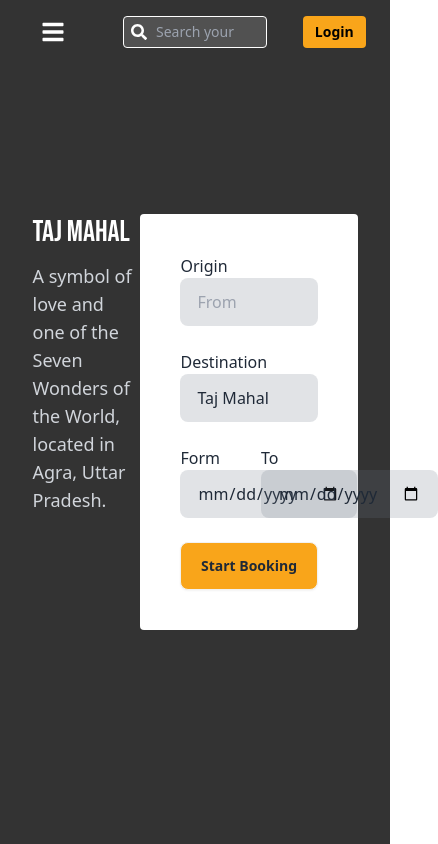
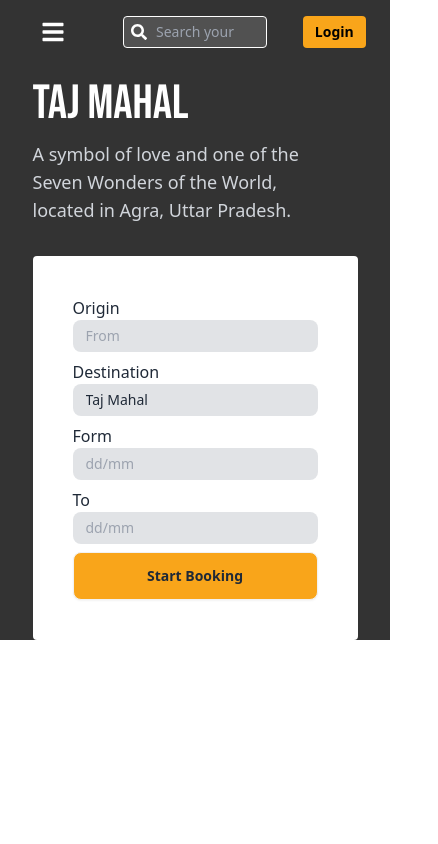
Before and after one commit to mehefujali/travel-guru, a React (Vite) app: page /home/destination/1 in a window 390 px wide. Shown: the whole page, 438 px wide, since content can reach past the window. Built offline with nearby package versions, Linux system fonts and the light colour scheme.

Commit message:
destination details responsive

```diff
--- a/src/Components/DestinationDetails/DestinationDetails.jsx
+++ b/src/Components/DestinationDetails/DestinationDetails.jsx
@@ -11,23 +11,23 @@
 
       return (
             <div>
-                  <div className="  h-[100vh] bg-homeBg bg-[#000000cc] bg-blend-multiply bg-cover items-center justify-center flex">
+                  <div className=" pt-20 md:pt-0  md:h-[100vh] bg-homeBg bg-[#000000cc] bg-blend-multiply bg-cover items-center justify-center flex">
 
                         <div className=" container  mx-auto w-10/12  xl:w-full justify-center items-center   ">
-                              <div className=" flex justify-between">
+                              <div className=" flex flex-col md:flex-row justify-between">
                                     <div className=" w-11/12 md:w-2/5 flex-col flex gap-3">
-                                          <h1 className="text-white text-3xl md:text-5xl xl:text-7xl font-bebes md:font-semibold">{filter.placeName}</h1>
+                                          <h1 className="text-white text-5xl md:text-5xl xl:text-7xl font-bebes md:font-semibold">{filter.placeName}</h1>
                                           <p className=" text-lg text-gray-300">{filter.description}
                                           </p>
 
                                     </div>
-                                    <div className=" bg-white p-10 rounded">
-                                          <div  className=" grid grid-cols-6 gap-6">
+                                    <div className=" bg-white p-10 rounded mt-8 md:mt-0">
+                                          <div  className=" grid grid-cols-6 gap-2 md:gap-6">
                                                 <label htmlFor="" className=" col-span-6">
                                                       <p>Origin</p>
                                                       <input
                                                       placeholder="From"
-                                                      className=" input focus:outline-none w-full bg-gray-500 bg-opacity-20" type="text" name="" id="" />
+                                                      className=" input-sm md:input-md input focus:outline-none w-full bg-gray-500 bg-opacity-20" type="text" name="" id="" />
 
                                                 </label>
                                                 <label htmlFor="" className=" col-span-6">
@@ -35,22 +35,22 @@
                                                       <p>Destination</p>
                                                       <input
                                                       value={filter.placeName}
-                                                      className=" input focus:outline-none w-full bg-gray-500 bg-opacity-20" type="text" name="" id="" />
+                                                      className="input-sm md:input-md input focus:outline-none w-full bg-gray-500 bg-opacity-20" type="text" name="" id="" />
 
                                                 </label>
-                                                <label htmlFor="" className=" col-span-3">
+                                                <label htmlFor="" className="col-span-6 md:col-span-3">
                                                       <p>Form</p>
 
                                                       <input
                                                       placeholder="dd/mm"
-                                                      className=" input focus:outline-none bg-gray-500 bg-opacity-20" type="date" name="" id="" />
+                                                      className="input-sm md:input-md w-full input focus:outline-none bg-gray-500 bg-opacity-20" type="text" name="" id="" />
 
                                                 </label>
-                                                <label htmlFor="" className=" col-span-3">
+                                                <label htmlFor="" className=" col-span-6 md:col-span-3">
                                                       <p>To</p>
                                                       <input
                                                       placeholder="dd/mm"
-                                                      className=" input focus:outline-none bg-gray-500 bg-opacity-20" type="date" name="" id="" />
+                                                      className="input-sm md:input-md w-full input focus:outline-none bg-gray-500 bg-opacity-20" type="text"  name="" id="" />
 
                                                 </label>
                                                 <button className=" btn w-full bg-[#F9A51A] col-span-6 ">Start Booking</button>
--- a/src/Components/Nav/Nav.jsx
+++ b/src/Components/Nav/Nav.jsx
@@ -8,7 +8,7 @@
 
       return (
             <div className=' container mx-auto'>
-                  <div className=' w-11/12 mx-auto'>
+                  <div className=' w-11/12 mx-auto md:w-full'>
                         <div className={`navbar bg-transparent ${pathname.includes('/home') ? 'text-white' : "text-black"}`}>
                               <div className="navbar-start">
                                     <div className="dropdown">
@@ -17,7 +17,7 @@
                                           </div>
                                           <ul
                                                 tabIndex={0}
-                                                className="menu menu-sm dropdown-content bg-white text-black rounded-box z-[1] mt-3 w-52 p-2 shadow">
+                                                className="menu menu-sm dropdown-content bg-white text-black rounded   z-[1] mt-3 w-52 p-2 shadow">
                                                 <NavLink to={'/news'}>News</NavLink>
                                                 <NavLink to={'/destination'}>Destination</NavLink>
                                                 <NavLink to={'/blog'}>Blog</NavLink>
@@ -33,7 +33,7 @@
                                           <FaSearch className=' absolute top-1/4 left-2 cursor-pointer'></FaSearch>
                                           <input
                                                 placeholder='Search your Destination...'
-                                                type="text" className='input input-sm  w-36 xl:w-96 px-8 md:px-10 bg-white bg-opacity-15 border-white rounded border focus:border-white ' name="" id="" />
+                                                type="text" className='input  input-sm  w-36 xl:w-96 px-8 md:px-10 bg-white bg-opacity-15 border-white rounded border focus:border-white ' name="" id="" />
                                     </div>
                               </div>
 
```
